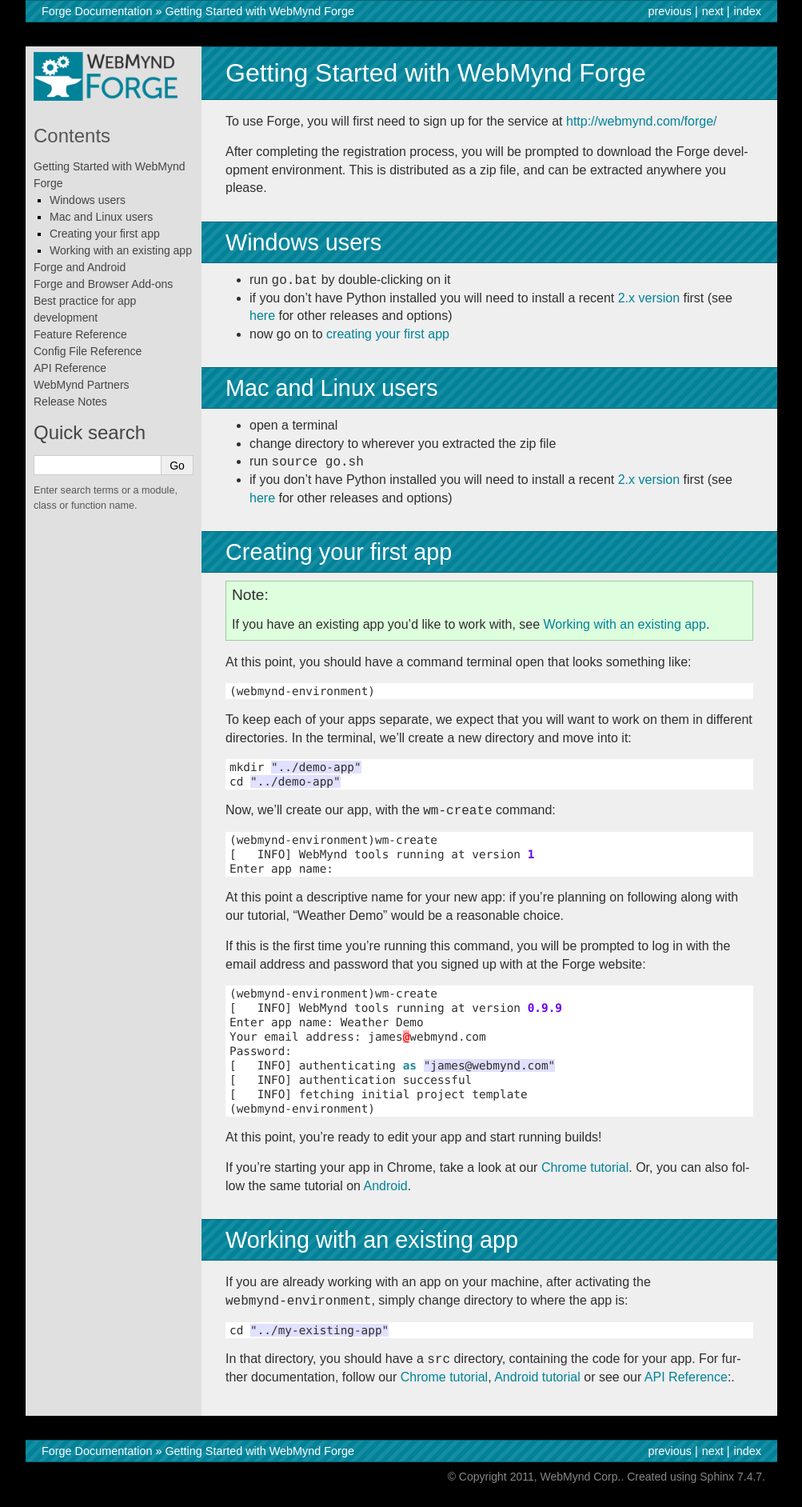
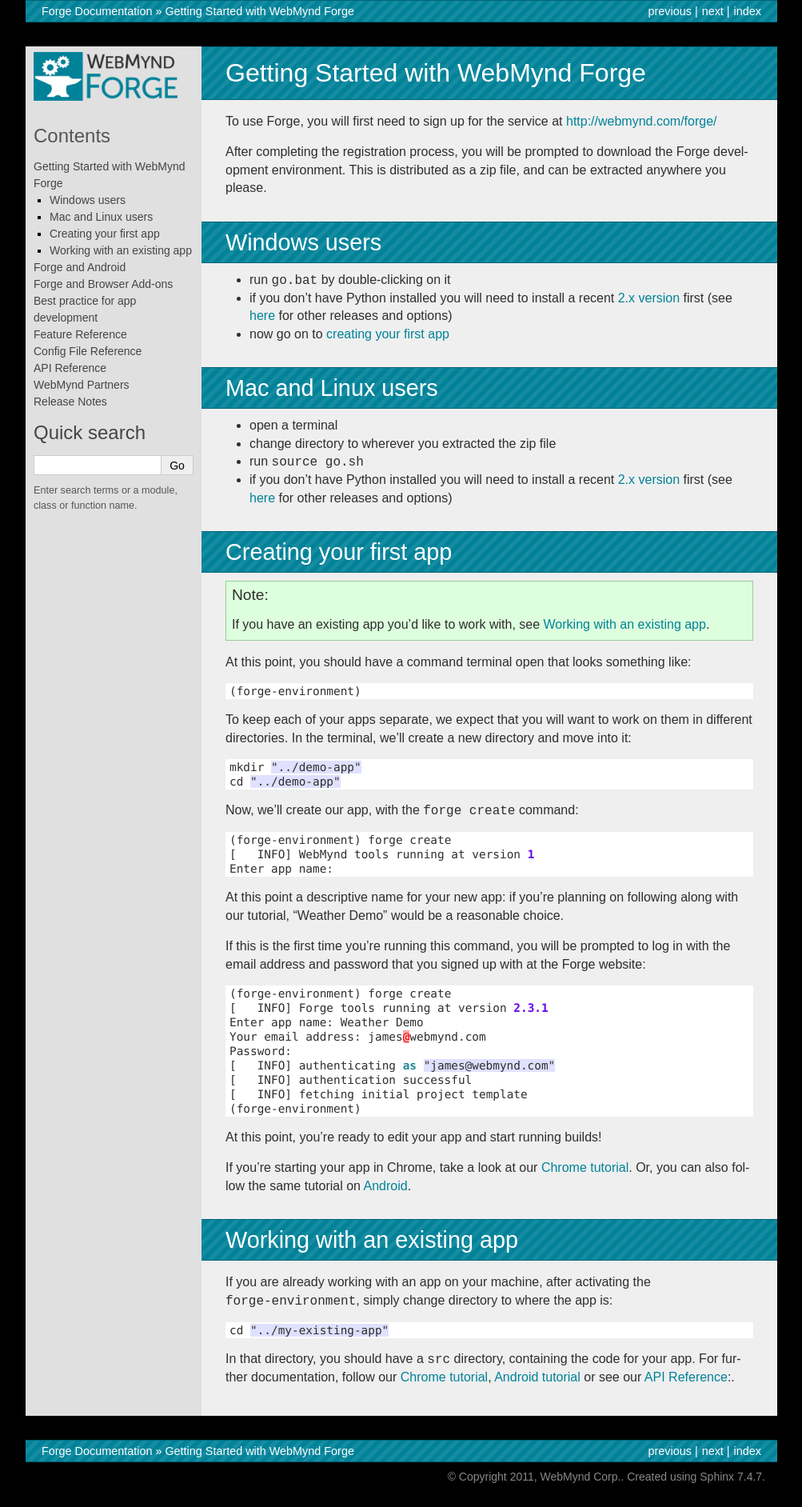
Before and after one commit to trigger-corp/Forge-Documentation, a Sphinx documentation site: the page built from source/forge/index.rst, in a window 1280 px wide. Shown: the whole page at 80% size, without its empty margins (138-1141 px from the left). Built offline with Sphinx 7.4.7, drawn with Linux system fonts in a browser that asks for light colours; some web fonts are replaced.

Commit message:
update documentation to reflect new commands for using the forge build tools

```diff
--- a/source/android/troubleshooting.rst
+++ b/source/android/troubleshooting.rst
@@ -9,8 +9,8 @@ Building
 ---------
 .. _android-weather-troucleshooting-build-fail:
 
-**Problem: When running wm-dev-build you receive a stack track with the error "Cannot create a file when that file already exists"**
-	.. image:: /_static/android/weather/images/troubleshooting/wm-dev-build-fail.png
+**Problem: When running forge dev-build you receive a stack track with the error "Cannot create a file when that file already exists"**
+	.. image:: /_static/android/weather/images/troubleshooting/dev-build-fail.png
 
 This might be caused because an AVD is currently running which has a hold of the resources you are trying to replace.
 Close any running AVD. On Windows it may be necessary to open Task Manager and end ``adb.exe`` manually.
--- a/source/chrome/getting_started.rst
+++ b/source/chrome/getting_started.rst
@@ -26,7 +26,7 @@ Building Chrome Extensions Using Forge
 * Windows users open a command prompt. OSX/Linux users open terminal.
 * Navigate to the directory where you extracted the build tools
 * Windows users run ``go.bat``. OSX/Linux users run ``source go.sh``. This will ensure all dependencies are installed and start the virtual environment.
-* Run ``wm-dev-build``
+* Run ``forge dev-build``
 * Whenever the configuration file changes the entire extension needs to be rebuilt.
   The initial build will take longer than regular builds.
   Also when the configuration file has been altered you must be connected to the internet to run the build tool.
--- a/source/facenote/tutorial-2.rst
+++ b/source/facenote/tutorial-2.rst
@@ -89,7 +89,7 @@ Well, to do this we will create a small HTML snippet, to be inserted into the Fa
   noteEl.appendChild(textarea);
   document.body.insertBefore(noteEl, document.body.firstChild);
 
-Rebuild your app with ``wm-dev-build``, reload the extension and on profile pages you should now see a ``<textarea>`` inserted right at the top of the page. We will cover how to *save* the note in a short while.
+Rebuild your app with ``forge build``, reload the extension and on profile pages you should now see a ``<textarea>`` inserted right at the top of the page. We will cover how to *save* the note in a short while.
 
 Using jQuery instead of plain JavaScript
 ----------------------------------------
--- a/source/forge/index.rst
+++ b/source/forge/index.rst
@@ -31,16 +31,16 @@ Creating your first app
 
 At this point, you should have a command terminal open that looks something like::
 
-  (webmynd-environment)
+  (forge-environment)
 
 To keep each of your apps separate, we expect that you will want to work on them in different directories. In the terminal, we'll create a new directory and move into it::
 
     mkdir "../demo-app"
     cd "../demo-app"
 
-Now, we'll create our app, with the ``wm-create`` command::
+Now, we'll create our app, with the ``forge create`` command::
 
-  (webmynd-environment)wm-create
+  (forge-environment) forge create
   [   INFO] WebMynd tools running at version 1
   Enter app name:
 
@@ -48,15 +48,15 @@ At this point a descriptive name for your new app: if you're planning on followi
 
 If this is the first time you're running this command, you will be prompted to log in with the email address and password that you signed up with at the Forge website::
 
-  (webmynd-environment)wm-create
-  [   INFO] WebMynd tools running at version 0.9.9
+  (forge-environment) forge create
+  [   INFO] Forge tools running at version 2.3.1
   Enter app name: Weather Demo
   Your email address: james@webmynd.com
   Password:
   [   INFO] authenticating as "james@webmynd.com"
   [   INFO] authentication successful
   [   INFO] fetching initial project template
-  (webmynd-environment)
+  (forge-environment)
 
 At this point, you're ready to edit your app and start running builds!
 
@@ -66,7 +66,7 @@ If you're starting your app in Chrome, take a look at our :ref:`Chrome tutorial
 
 Working with an existing app
 -----------------------------------------------
-If you are already working with an app on your machine, after activating the ``webmynd-environment``, simply change directory to where the app is::
+If you are already working with an app on your machine, after activating the ``forge-environment``, simply change directory to where the app is::
 
     cd "../my-existing-app"
 
```
Also changed, not shown: source/android/getting-started.rst (+4 -4 lines), source/facenote/tutorial-1.rst (+5 -5 lines), source/_static/android/weather/images/troubleshooting/dev-build-fail.png (added), source/_static/android/weather/images/troubleshooting/wm-dev-build-fail.png (deleted), source/_static/android/weather/images/windows-forge-run-android.png (added), source/_static/android/weather/images/windows-running-androiddev.png (deleted).
